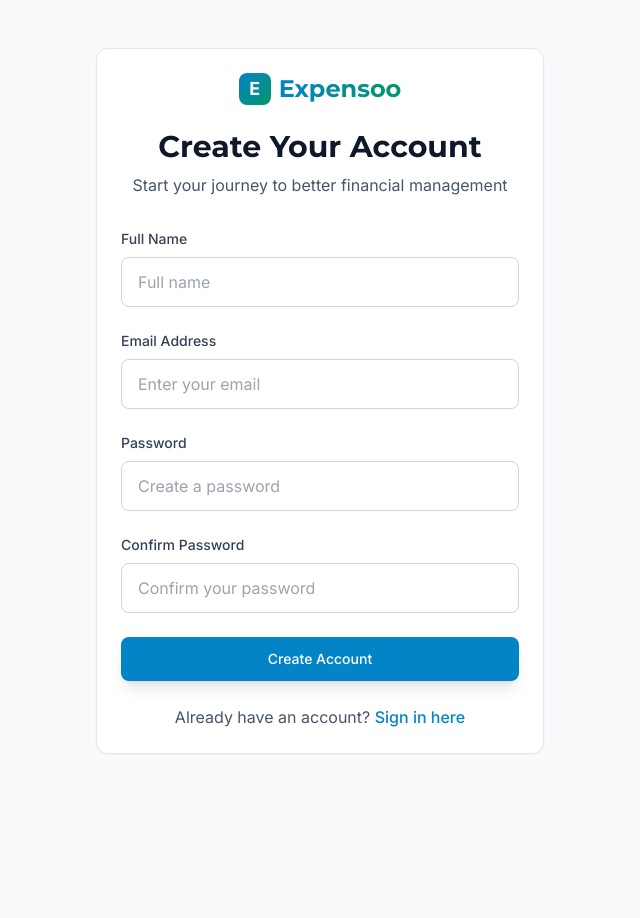
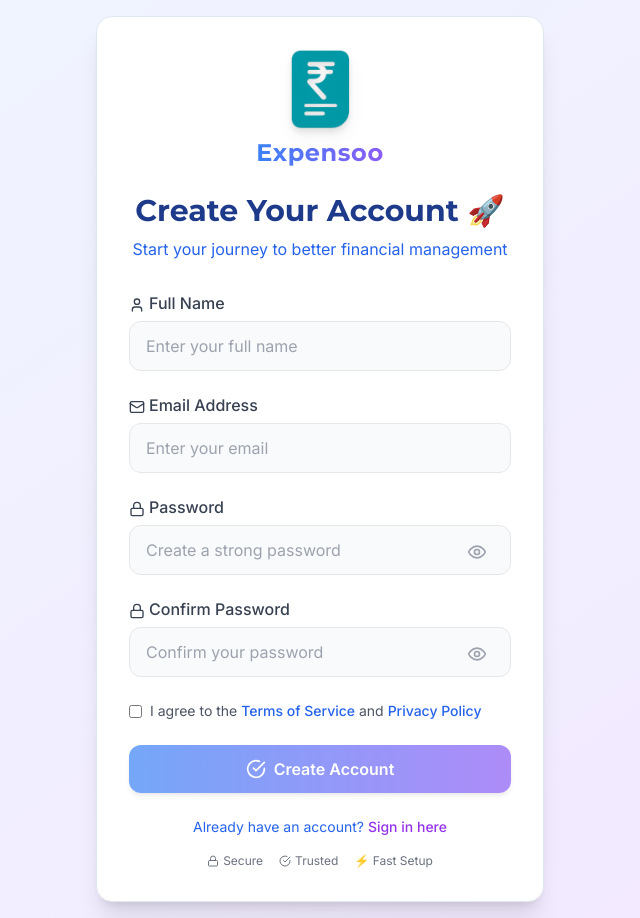
Before and after one commit to AdityaRaj81/Expensoo, a React (Vite) app: page /register in a window 1280 px wide. Shown: the whole page, without its empty margins (320-960 px from the left). Before the commit the page ends 802 px from the top, so only its background shows below. Built offline with nearby package versions, Linux system fonts and the light colour scheme.

Commit message:
feat: Enhance RegisterPage with form validation, password visibility toggle, and terms acceptance

```diff
--- a/src/pages/public/RegisterPage.jsx
+++ b/src/pages/public/RegisterPage.jsx
@@ -1,117 +1,361 @@
-import { useState } from 'react';
+import { useState, useEffect } from 'react';
 import { Link, useNavigate } from 'react-router-dom';
+import { useForm } from 'react-hook-form';
+import { useDispatch, useSelector } from 'react-redux';
+import toast from 'react-hot-toast';
+import { Eye, EyeOff, User, Mail, Lock, CheckCircle } from 'lucide-react';
+import { registerUser, clearError } from '../../store/slices/authSlice';
+import logo from '../../assets/Logo_icon.png';
 
 function RegisterPage() {
   const navigate = useNavigate();
-  const [formData, setFormData] = useState({
-    fullName: '',
-    email: '',
-    password: '',
-    confirmPassword: ''
-  });
+  const dispatch = useDispatch();
+  const [showPassword, setShowPassword] = useState(false);
+  const [showConfirmPassword, setShowConfirmPassword] = useState(false);
+  const [acceptTerms, setAcceptTerms] = useState(false);
 
-  const handleChange = (e) => {
-    setFormData({
-      ...formData,
-      [e.target.name]: e.target.value
-    });
-  };
+  const { loading, error } = useSelector((state) => state.auth);
 
-  const handleSubmit = (e) => {
-    e.preventDefault();
-    // Simulate registration - redirect to app
-    navigate('/app');
+  const {
+    register,
+    handleSubmit,
+    watch,
+    formState: { errors }
+  } = useForm();
+
+  const watchPassword = watch('password');
+
+  useEffect(() => {
+    dispatch(clearError());
+  }, [dispatch]);
+
+  useEffect(() => {
+    if (error) toast.error(error);
+  }, [error]);
+
+  const onSubmit = async (data) => {
+    if (!acceptTerms) {
+      toast.error('Please accept the terms and conditions');
+      return;
+    }
+
+    try {
+      const response = await dispatch(
+        registerUser({
+          fullName: data.fullName,
+          email: data.email,
+          password: data.password
+        })
+      ).unwrap();
+
+      localStorage.setItem('token', response.token);
+      localStorage.setItem('user', JSON.stringify(response.user));
+
+      toast.success('Account created successfully! 🎉');
+      navigate('/app');
+    } catch {
+      toast.error('Registration failed');
+    }
   };
 
   return (
-    <div className="min-h-screen bg-secondary-50 flex items-center justify-center px-4 py-12">
+    <div className="min-h-screen bg-gradient-to-br from-blue-50 to-purple-100 flex items-center justify-center px-2 sm:px-4 py-4">
       <div className="max-w-md w-full">
-        <div className="card">
+        <div className="card p-4 sm:p-8 rounded-2xl shadow-xl">
           <div className="text-center mb-8">
-            <Link to="/" className="inline-flex items-center space-x-2 mb-6">
-              <div className="w-8 h-8 bg-gradient-to-br from-primary-600 to-accent-600 rounded-lg flex items-center justify-center">
-                <span className="text-white font-bold text-lg">E</span>
-              </div>
-              <span className="text-2xl font-heading font-bold gradient-text">Expensoo</span>
+            <Link to="/" className="inline-flex flex-col items-center mb-6">
+              <img
+                src={logo}
+                alt="Expensoo Logo"
+                className="w-20 h-20 mb-2 object-contain drop-shadow-lg"
+              />
+              <span className="text-2xl font-heading font-bold gradient-text tracking-wide">Expensoo</span>
             </Link>
-            <h1 className="text-3xl font-heading font-bold text-secondary-900 mb-2">Create Your Account</h1>
-            <p className="text-secondary-600">Start your journey to better financial management</p>
+            <h1 className="text-2xl sm:text-3xl font-heading font-bold text-blue-900 mb-2">
+              Create Your Account 🚀
+            </h1>
+            <p className="text-blue-600 text-sm sm:text-base">
+              Start your journey to better financial management
+            </p>
           </div>
 
-          <form onSubmit={handleSubmit} className="space-y-6">
-            <div className="grid grid-cols-1 gap-4">
-              <div>
-                <label htmlFor="fullName" className="form-label">Full Name</label>
-                <input
-                  type="text"
-                  id="fullName"
-                  name="fullName"
-                  className="form-input"
-                  value={formData.fullName}
-                  onChange={handleChange}
-                  placeholder="Full name"
-                  required
-                />
-              </div>
+          <form onSubmit={handleSubmit(onSubmit)} className="space-y-6">
+            {/* Full Name */}
+            <div>
+              <label htmlFor="fullName" className="form-label">
+                <User className="inline w-4 h-4 mr-1" />
+                Full Name
+              </label>
+              <input
+                type="text"
+                id="fullName"
+                className={`form-input w-full ${errors.fullName ? 'border-red-400' : ''}`}
+                placeholder="Enter your full name"
+                autoComplete="name"
+                {...register('fullName', {
+                  required: 'Full name is required',
+                  minLength: {
+                    value: 2,
+                    message: 'Name must be at least 2 characters'
+                  }
+                })}
+              />
+              {errors.fullName && (
+                <p className="mt-1 text-xs text-red-500 flex items-center">
+                  <span className="mr-1">⚠️</span>
+                  {errors.fullName.message}
+                </p>
+              )}
             </div>
 
+            {/* Email */}
             <div>
-              <label htmlFor="email" className="form-label">Email Address</label>
+              <label htmlFor="email" className="form-label">
+                <Mail className="inline w-4 h-4 mr-1" />
+                Email Address
+              </label>
               <input
                 type="email"
                 id="email"
-                name="email"
-                className="form-input"
-                value={formData.email}
-                onChange={handleChange}
+                className={`form-input w-full ${errors.email ? 'border-red-400' : ''}`}
                 placeholder="Enter your email"
-                required
+                autoComplete="email"
+                {...register('email', {
+                  required: 'Email is required',
+                  pattern: {
+                    value: /^\S+@\S+$/i,
+                    message: 'Invalid email address'
+                  }
+                })}
               />
+              {errors.email && (
+                <p className="mt-1 text-xs text-red-500 flex items-center">
+                  <span className="mr-1">⚠️</span>
+                  {errors.email.message}
+                </p>
+              )}
             </div>
 
-            <div>
-              <label htmlFor="password" className="form-label">Password</label>
+            {/* Password */}
+            <div className="relative">
+              <label htmlFor="password" className="form-label">
+                <Lock className="inline w-4 h-4 mr-1" />
+                Password
+              </label>
               <input
-                type="password"
+                type={showPassword ? 'text' : 'password'}
                 id="password"
-                name="password"
-                className="form-input"
-                value={formData.password}
-                onChange={handleChange}
-                placeholder="Create a password"
-                required
+                className={`form-input w-full pr-12 ${errors.password ? 'border-red-400' : ''}`}
+                placeholder="Create a strong password"
+                autoComplete="new-password"
+                {...register('password', {
+                  required: 'Password is required',
+                  minLength: {
+                    value: 8,
+                    message: 'Password must be at least 8 characters'
+                  },
+                  pattern: {
+                    value: /^(?=.*[a-z])(?=.*[A-Z])(?=.*\d)/,
+                    message: 'Password must contain uppercase, lowercase and number'
+                  }
+                })}
               />
+              <button
+                type="button"
+                className="absolute right-3 top-1/2 -translate-y-1/5 flex items-center text-gray-400 hover:text-blue-600"
+                tabIndex={-1}
+                onClick={() => setShowPassword((v) => !v)}
+                aria-label={showPassword ? 'Hide password' : 'Show password'}
+                style={{ height: '2rem', width: '2rem' }}
+              >
+                {showPassword ? <EyeOff className="w-5 h-5" /> : <Eye className="w-5 h-5" />}
+              </button>
+              {errors.password && (
+                <p className="mt-1 text-xs text-red-500 flex items-center">
+                  <span className="mr-1">⚠️</span>
+                  {errors.password.message}
+                </p>
+              )}
+
+              {/* Password Strength Indicator */}
+              {watchPassword && (
+                <div className="mt-2 space-y-1">
+                  <div className="text-xs text-gray-600">Password strength:</div>
+                  <div className="flex space-x-1">
+                    <div className={`h-1 flex-1 rounded ${watchPassword.length >= 8 ? 'bg-green-500' : 'bg-gray-300'}`}></div>
+                    <div className={`h-1 flex-1 rounded ${/[A-Z]/.test(watchPassword) ? 'bg-green-500' : 'bg-gray-300'}`}></div>
+                    <div className={`h-1 flex-1 rounded ${/[0-9]/.test(watchPassword) ? 'bg-green-500' : 'bg-gray-300'}`}></div>
+                    <div className={`h-1 flex-1 rounded ${/[^A-Za-z0-9]/.test(watchPassword) ? 'bg-green-500' : 'bg-gray-300'}`}></div>
+                  </div>
+                </div>
+              )}
             </div>
 
-            <div>
-              <label htmlFor="confirmPassword" className="form-label">Confirm Password</label>
+            {/* Confirm Password */}
+            <div className="relative">
+              <label htmlFor="confirmPassword" className="form-label">
+                <Lock className="inline w-4 h-4 mr-1" />
+                Confirm Password
+              </label>
               <input
-                type="password"
+                type={showConfirmPassword ? 'text' : 'password'}
                 id="confirmPassword"
-                name="confirmPassword"
-                className="form-input"
-                value={formData.confirmPassword}
-                onChange={handleChange}
+                className={`form-input w-full pr-12 ${errors.confirmPassword ? 'border-red-400' : ''}`}
                 placeholder="Confirm your password"
-                required
+                autoComplete="new-password"
+                {...register('confirmPassword', {
+                  required: 'Please confirm your password',
+                  validate: (value) => value === watchPassword || 'Passwords do not match'
+                })}
               />
+              <button
+                type="button"
+                className="absolute right-3 top-1/2 -translate-y-1/5 flex items-center text-gray-400 hover:text-blue-600"
+                tabIndex={-1}
+                onClick={() => setShowConfirmPassword((v) => !v)}
+                aria-label={showConfirmPassword ? 'Hide password' : 'Show password'}
+                style={{ height: '2rem', width: '2rem' }}
+              >
+                {showConfirmPassword ? <EyeOff className="w-5 h-5" /> : <Eye className="w-5 h-5" />}
+              </button>
+              {errors.confirmPassword && (
+                <p className="mt-1 text-xs text-red-500 flex items-center">
+                  <span className="mr-1">⚠️</span>
+                  {errors.confirmPassword.message}
+                </p>
+              )}
             </div>
 
-            <button type="submit" className="btn btn-primary w-full">
-              Create Account
+            {/* Terms and Conditions */}
+            <div className="flex items-start space-x-2">
+              <input
+                type="checkbox"
+                id="acceptTerms"
+                className="mt-1 form-checkbox accent-blue-600"
+                checked={acceptTerms}
+                onChange={() => setAcceptTerms((v) => !v)}
+              />
+              <label htmlFor="acceptTerms" className="text-sm text-gray-600 cursor-pointer">
+                I agree to the{' '}
+                <Link to="/terms" className="text-blue-600 hover:text-blue-800 font-medium">
+                  Terms of Service
+                </Link>{' '}
+                and{' '}
+                <Link to="/privacy" className="text-blue-600 hover:text-blue-800 font-medium">
+                  Privacy Policy
+                </Link>
+              </label>
+            </div>
+
+            <button
+              type="submit"
+              className="btn btn-primary w-full py-3 rounded-xl text-base font-semibold shadow-md hover:shadow-lg transition-all duration-300"
+              disabled={loading || !acceptTerms}
+            >
+              {loading ? (
+                <span className="flex items-center justify-center">
+                  <svg className="animate-spin -ml-1 mr-3 h-5 w-5 text-white" xmlns="http://www.w3.org/2000/svg" fill="none" viewBox="0 0 24 24">
+                    <circle className="opacity-25" cx="12" cy="12" r="10" stroke="currentColor" strokeWidth="4"></circle>
+                    <path className="opacity-75" fill="currentColor" d="M4 12a8 8 0 018-8V0C5.373 0 0 5.373 0 12h4zm2 5.291A7.962 7.962 0 014 12H0c0 3.042 1.135 5.824 3 7.938l3-2.647z"></path>
+                  </svg>
+                  Creating Account...
+                </span>
+              ) : (
+                <span className="flex items-center justify-center">
+                  <CheckCircle className="w-5 h-5 mr-2" />
+                  Create Account
+                </span>
+              )}
             </button>
           </form>
 
-          <div className="mt-6 text-center">
-            <p className="text-secondary-600">
+          <div className="mt-6 text-center space-y-4">
+            <p className="text-blue-600 text-sm">
               Already have an account?{' '}
-              <Link to="/login" className="text-primary-600 hover:text-primary-700 font-medium">
+              <Link
+                to="/login"
+                className="text-purple-600 hover:text-purple-800 font-medium"
+              >
                 Sign in here
               </Link>
             </p>
+
+            {/* Trust Indicators */}
+            <div className="flex items-center justify-center space-x-4 text-xs text-gray-500 mt-4">
+              <span className="flex items-center">
+                <Lock className="w-3 h-3 mr-1" />
+                Secure
+              </span>
+              <span className="flex items-center">
+                <CheckCircle className="w-3 h-3 mr-1" />
+                Trusted
+              </span>
+              <span className="flex items-center">
+                ⚡ Fast Setup
+              </span>
+            </div>
           </div>
         </div>
       </div>
+
+      <style>{`
+        .card {
+          background: #fff;
+        }
+        @media (max-width: 640px) {
+          .card {
+            padding: 1rem;
+            border-radius: 1.25rem;
+          }
+          .form-input {
+            font-size: 1rem;
+            padding: 0.75rem 1rem;
+          }
+          .w-20 {
+            width: 5rem !important;
+            height: 5rem !important;
+          }
+        }
+        .gradient-text {
+          background: linear-gradient(90deg, #3b82f6, #8b5cf6);
+          -webkit-background-clip: text;
+          -webkit-text-fill-color: transparent;
+        }
+        .form-input {
+          border-radius: 0.75rem;
+          border: 1px solid #e5e7eb;
+          background: #f9fafb;
+          transition: border 0.2s;
+        }
+        .form-input:focus {
+          border-color: #3b82f6;
+          outline: none;
+        }
+        .form-label {
+          font-size: 1rem;
+          font-weight: 500;
+          color: #374151;
+          margin-bottom: 0.5rem;
+          display: block;
+        }
+        .btn-primary {
+          background: linear-gradient(90deg, #3b82f6, #8b5cf6);
+          color: #fff;
+          border: none;
+        }
+        .btn-primary:disabled {
+          opacity: 0.7;
+          cursor: not-allowed;
+        }
+        .animate-spin {
+          animation: spin 1s linear infinite;
+        }
+        @keyframes spin {
+          to {
+            transform: rotate(360deg);
+          }
+        }
+      `}</style>
     </div>
   );
 }
```
